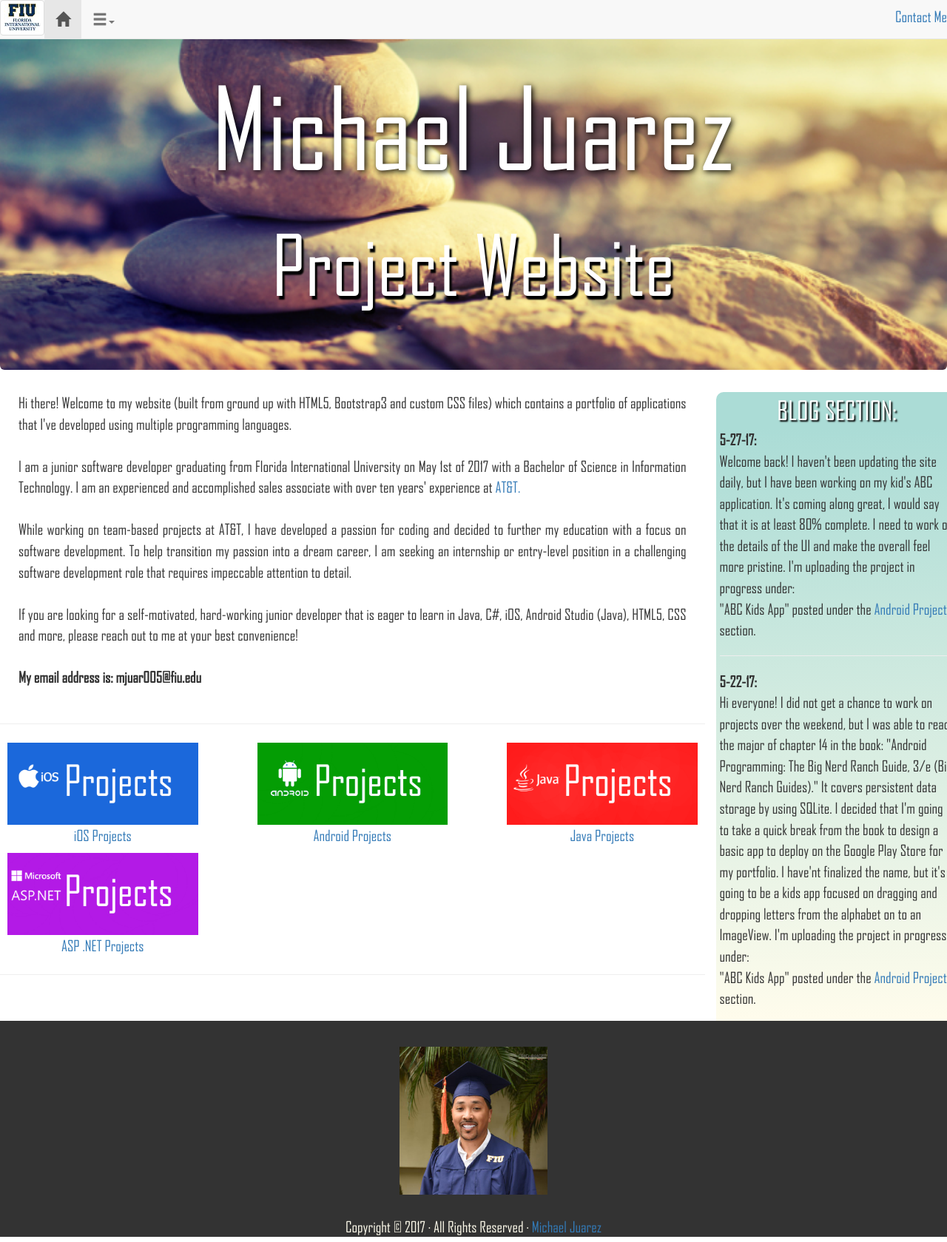
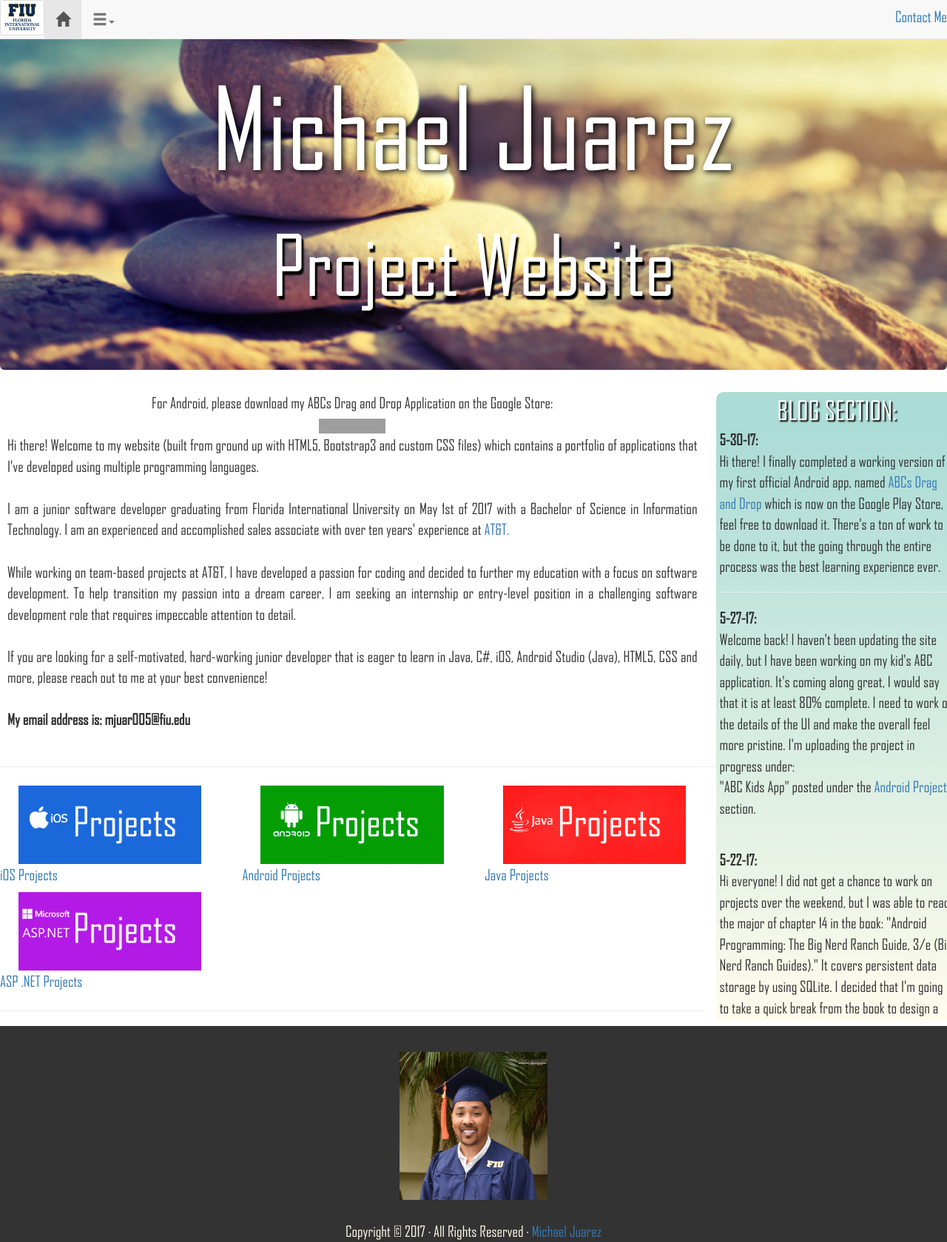
Before and after one commit to MikeJuarez/MikeJuarez.github.io, a Jekyll site: the page index.html, which Jekyll copies as it is, in a window 1280 px wide. Shown: the whole page at 74% size. Built offline with Jekyll 4.4.1, drawn with Linux system fonts in a browser that asks for light colours; grey boxes are pictures that could not be loaded.

Commit message:
Added ABCs App

```diff
--- a/index.html
+++ b/index.html
@@ -67,12 +67,14 @@
 </div>
 
 <div class="container-fluid">
-
 <div class="row no-gutter">
   <div class="col-xs-12 col-sm-9 col-md-9 col-lg-9">
    <div class="row">
-     <div class="col-xs-12">
 		  <div class="textintroduction">
+		   <center>
+           For Android, please download my ABCs Drag and Drop Application on the Google Store:<br>
+           <a href="https://play.google.com/store/apps/details?id=com.bignerdranch.android.abcsforkids"><img alt="Get it on Google Play" src="https://play.google.com/intl/en_us/badges/images/generic/en_badge_web_generic.png"/></a>
+           </center>
 
 		   Hi there!  Welcome to my website (built from ground up with HTML5, Bootstrap3 and custom CSS files) which contains a portfolio of applications that I've developed using multiple programming languages.<br/><br/>
 		   I am a junior software developer graduating from Florida International University on May 1st of 2017 with a
@@ -86,11 +88,12 @@
            <strong>My email address is: mjuar005@fiu.edu</strong><br/><br/>
 
            </div>
-   <hr>
-   </div>
 
 
-  <div class="row text-center">
+
+   <hr>
+
+
 	  <div class="col-xs-12 col-sm-6 col-md-6 col-lg-4">
 	   <div class="addPaddingUpDown5px">
 	    <a href="iOS Projects.html"><img src="Images/LinkAppleProjects.png" /><br/>iOS Projects</a>
@@ -115,7 +118,7 @@
        <a href="ASPNET Projects.html"><img src="Images/LinkAspProjects.png"/><br/>ASP .NET Projects</a>
        </div>
 	 </div>
-    </div>
+
    </div>
 
   <hr>
@@ -132,6 +135,9 @@
   </div>
   <div class="row">
   <div class="col-scollable-y">
+  <b>5-30-17:</b><br/>
+   Hi there!  I finally completed a working version of my first official Android app, named <a href="https://play.google.com/store/apps/details?id=com.bignerdranch.android.abcsforkids">ABCs Drag and Drop</a> which is now on the Google Play Store, feel free to download it.  There's a ton of work to be done to it, but the going through the entire process was the best learning experience ever.
+  <hr>
 
   <b>5-27-17:</b><br/>
    Welcome back!  I haven't been updating the site daily, but I have been working on my kid's ABC application.  It's coming along great, I would say that it is at least 80% complete.  I need to work on the details of the UI and make the overall feel more pristine.  I'm uploading the project in progress under: <br/>
```
